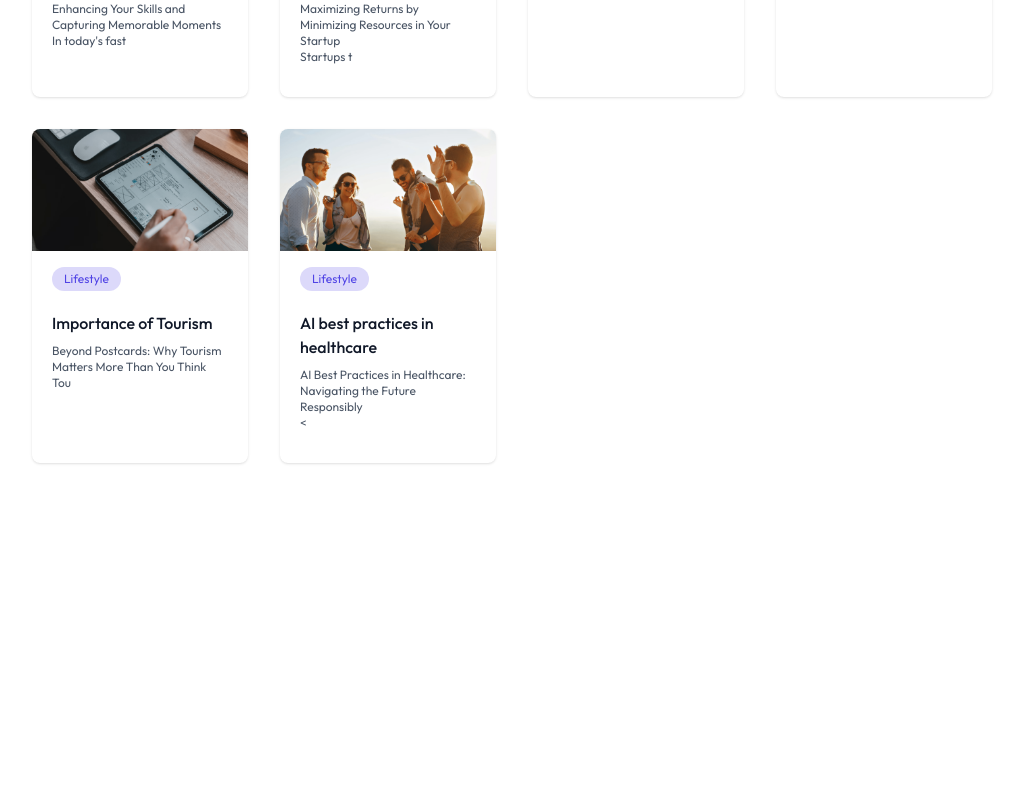
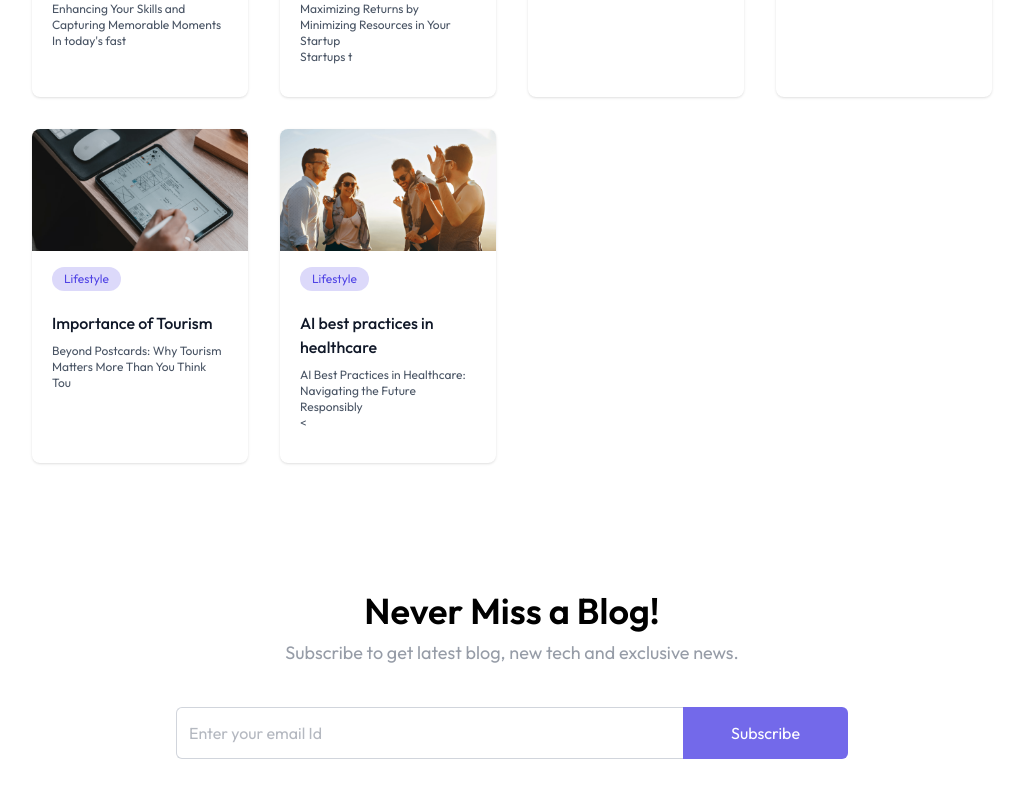
Before and after one commit to usanthiya/QuickBlog, a React (Vite) app in the folder client/: page / in a window 1280 px wide. Shown: the part 1246-2043 px from the top of the page, without its empty margins (128-1148 px from the left). Before the commit the page ends 1805 px from the top, so only its background shows below. Built offline with nearby package versions, Linux system fonts and the light colour scheme.

Commit message:
Added NewsLetter component

```diff
--- a/client/src/App.jsx
+++ b/client/src/App.jsx
@@ -9,7 +9,7 @@
     <div>
       <Routes>
         <Route path='/' element={<Home />} />
-        <Route path='/blog' element={<Blog />} />
+        <Route path='/blog/:id' element={<Blog />} />
       </Routes>
     </div>
   )
--- /dev/null
+++ b/client/src/components/NewsLetter.jsx
@@ -0,0 +1,28 @@
+import React from "react";
+
+const NewsLetter = () => {
+  return (
+    <div className="flex flex-col items-center justify-center space-y-2 my-32">
+      <h1 className="text-2xl md:text-4xl font-semibold">Never Miss a Blog!</h1>
+      <p className="md:text-lg text-gray-500/70 pb-8">
+        Subscribe to get latest blog, new tech and exclusive news.
+      </p>
+      <form className="flex items-center justify-center max-w-2xl w-full md:h-13 h-12">
+        <input
+          type="text"
+          placeholder="Enter your email Id"
+          required
+          className="border border-gray-300 rounded-md h-full border-r-0 outline-none w-full rounded-r-none px-3 text-gray-500"
+        />
+        <button
+          type="submit"
+          className="md:px-12 px-8 h-full text-white bg-primary/80 hover:bg-primary transition-all cursor-pointer rounded-md rounded-l-none"
+        >
+          Subscribe
+        </button>
+      </form>
+    </div>
+  );
+};
+
+export default NewsLetter;
--- a/client/src/pages/Home.jsx
+++ b/client/src/pages/Home.jsx
@@ -2,6 +2,7 @@
 import Navbar from "../components/Navbar";
 import Header from "../components/Header";
 import BlogList from "../components/BlogList";
+import NewsLetter from "../components/NewsLetter";
 
 const Home = () => {
   return (
@@ -9,6 +10,7 @@
       <Navbar />
       <Header />
       <BlogList />
+      <NewsLetter />
     </>
   );
 };
```
